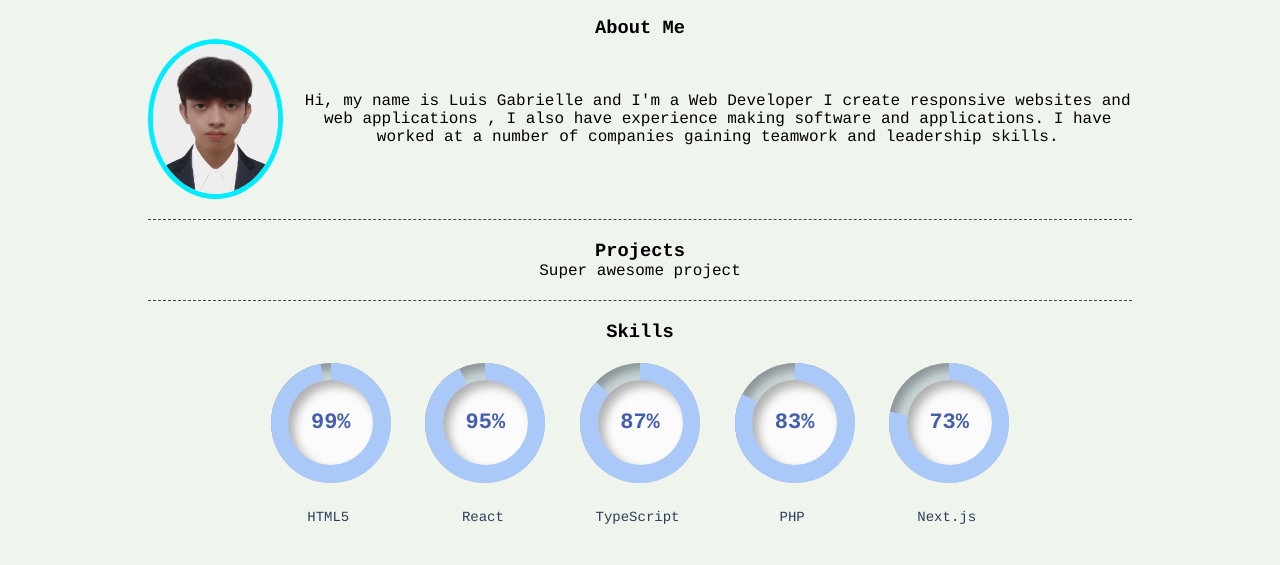
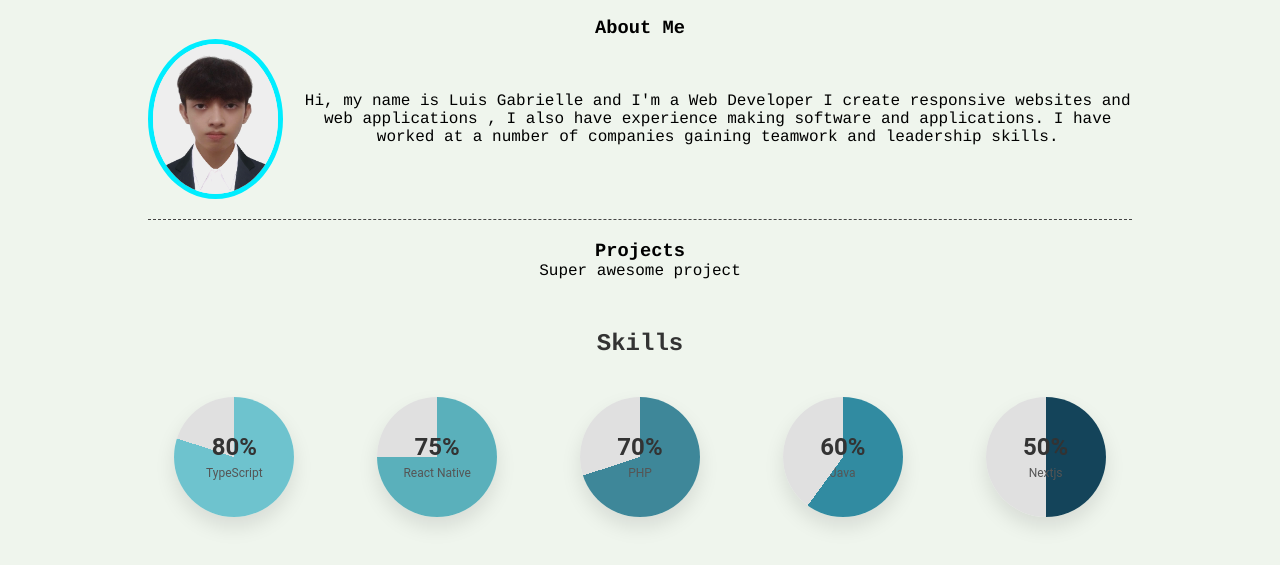
Before and after one commit to megan-esguerra/RESUME-WEBSITE, a plain HTML site: page luisresume.html in a window 1280 px wide. Shown: the part 327-892 px from the top of the page. Drawn offline with Linux system fonts and the light colour scheme.

Commit message:
super final update

```diff
--- a/luisresume.html
+++ b/luisresume.html
@@ -51,63 +51,45 @@
           <p>Super awesome project</p>
         </section>
 
-        <section class="skills">
-            <h3>Skills</h3>
-        <div class="skill-wrapper">
-            <div class="skill-progress">
-                <div class="circle">
-                    <div class="mask"></div>
-                    <div class="mask"></div>
-                </div>
-                <div class="inset">
-                    <div class="numbers"></div>
+        <section class="projects">
+            <h3 class="header-h3">Skills</h3>
+            <div class="progress-container-main">
+
+                <div class="circle-main js-skill-circle-main">
+                    <div class="circle-text-main">
+                        <span class="percentage-main">80%</span>
+                        <div class="label-main">TypeScript</div>
                     </div>
                 </div>
 
-
-            <div class="skill-progress">
-                <div class="circle">
-                    <div class="mask"></div>
-                    <div class="mask"></div>
-                </div>
-                <div class="inset">
-                    <div class="numbers"></div>
+                <div class="circle-main react-native-skill-circle-main">
+                    <div class="circle-text-main">
+                        <span class="percentage-main">75%</span>
+                        <div class="label-main">React Native</div>
                     </div>
                 </div>
 
-
-            <div class="skill-progress">
-                <div class="circle">
-                    <div class="mask"></div>
-                    <div class="mask"></div>
-                </div>
-                <div class="inset">
-                    <div class="numbers"></div>
+                <div class="circle-main php-skill-circle-main">
+                    <div class="circle-text-main">
+                        <span class="percentage-main">70%</span>
+                        <div class="label-main">PHP</div>
                     </div>
                 </div>
 
-
-            <div class="skill-progress">
-                <div class="circle">
-                    <div class="mask"></div>
-                    <div class="mask"></div>
-                </div>
-                <div class="inset">
-                    <div class="numbers"></div>
+                <div class="circle-main java-skill-circle-main">
+                    <div class="circle-text-main">
+                        <span class="percentage-main">60%</span>
+                        <div class="label-main">Java</div>
                     </div>
                 </div>
 
-            <div class="skill-progress">
-                <div class="circle">
-                    <div class="mask"></div>
-                    <div class="mask"></div>
-                </div>
-                <div class="inset">
-                    <div class="numbers"></div>
+                <div class="circle-main python-skill-circle-main">
+                    <div class="circle-text-main">
+                        <span class="percentage-main">50%</span>
+                        <div class="label-main">Nextjs</div>
                     </div>
                 </div>
             </div>
-
         </section>
       </div>
 
```
Also changed, not shown: adrianresume.html (+25 -42 lines), baligodivanresume.html (+40 -0 lines), index.html (+24 -42 lines). Lines whose indentation alone changed are shown as unchanged.
